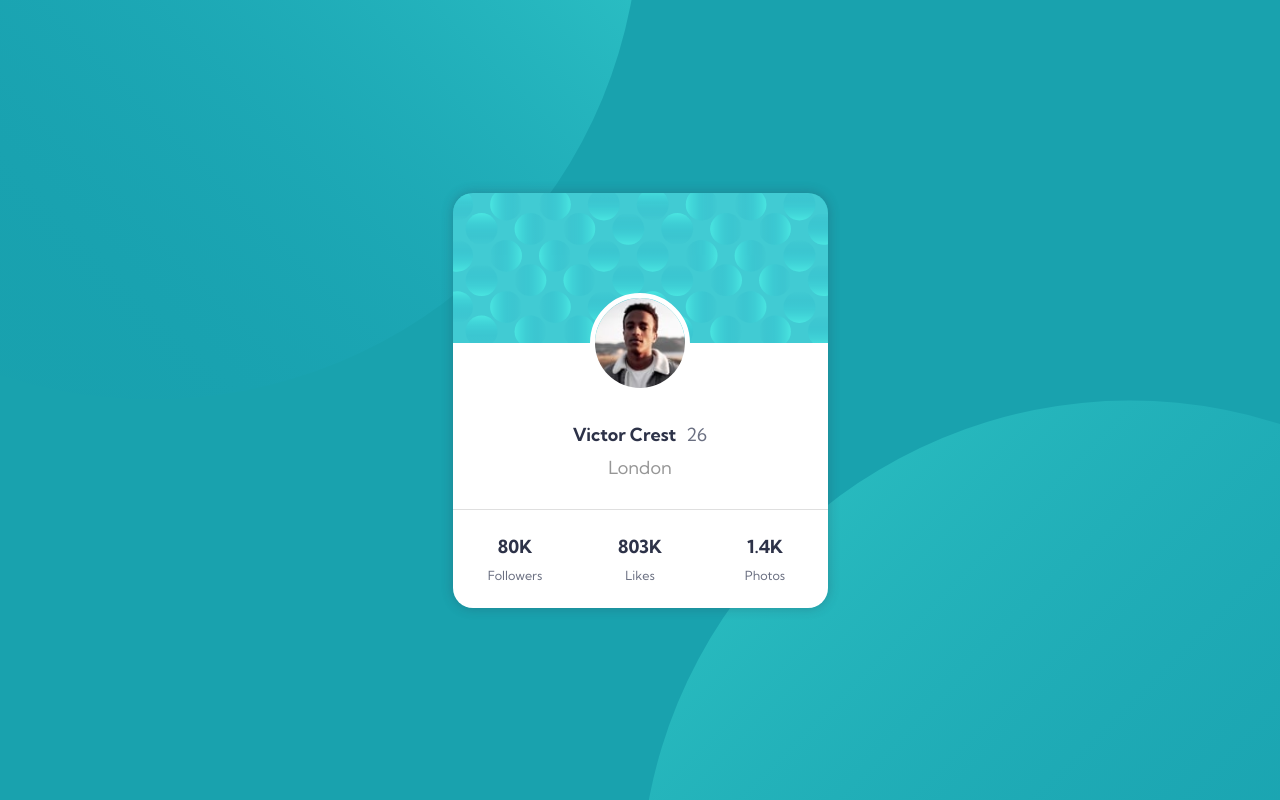
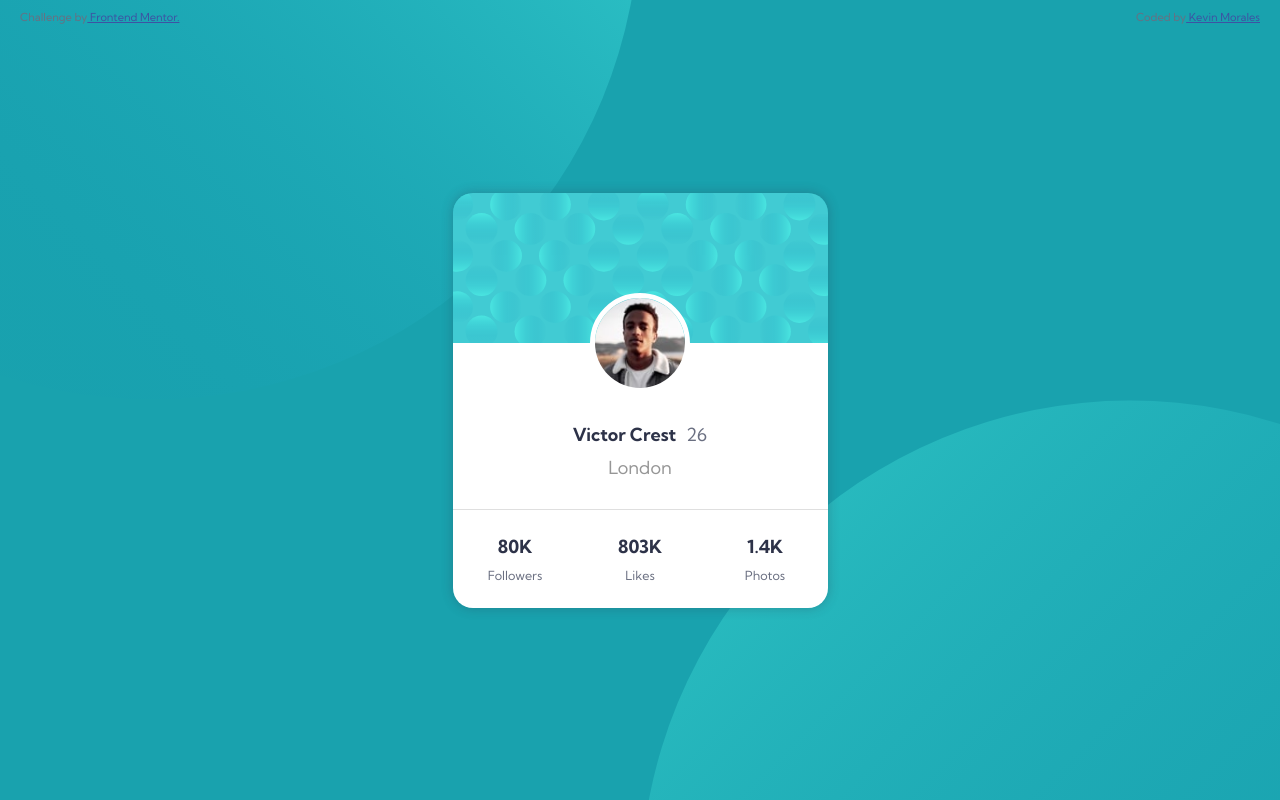
Before and after one commit to kefer16/Card_Material_Desing, a plain HTML site: page index.html in a window 1280 px wide. Drawn offline with Linux system fonts and the light colour scheme.

Commit message:
enlaces a mi página de hithub

```diff
--- a/index.html
+++ b/index.html
@@ -16,8 +16,8 @@
 
         <!-- Feel free to remove these styles or customise in your own stylesheet 👍 -->
     </head>
+
     <body>
-
         <div class="content">
             <div class="card">
                 <div class="card-top">
@@ -48,24 +48,24 @@
                     <img src="./images/image-victor.jpg" alt="" />
                 </div>
             </div>
-
-
-                <!-- <div class="attribution">
-                    Challenge by
-                    <a
+        </div>
+        <div class="attribution">
+            <p>
+                Challenge by<a
                     href="https://www.frontendmentor.io?ref=challenge"
                     target="_blank"
-                        >Frontend Mentor</a
-                    >. Coded by <a href="#">Kevin Morales</a>.
-
-                </div> -->
-                <!-- <img class="circle-top circles" src="./images/bg-pattern-top.svg" alt="">
-            <img class="circle-bottom circles" src="./images/bg-pattern-bottom.svg" alt=""> -->
+                >
+                    Frontend Mentor.</a
+                >
+            </p>
+            <p>
+                Coded by<a
+                    href="https://github.com/kefer16"
+                    target="_blank"
+                >
+                    Kevin Morales</a
+                >
+            </p>
         </div>
-
-
-
-
-
     </body>
 </html>
--- a/sass/styles.scss
+++ b/sass/styles.scss
@@ -106,13 +106,7 @@ body {
     }
 }
 
-.attribution {
-    font-size: 11px;
-    text-align: center;
-}
-.attribution a {
-    color: hsl(228, 45%, 44%);
-}
+
 
 .photo {
     position: absolute;
@@ -125,3 +119,24 @@ body {
         height: 100px;
     }
 }
+
+
+.attribution {
+
+    width: 100%;
+    position: fixed;
+    top: 0;
+    display: flex;
+    justify-content: space-between;
+    padding: 10px 20px;
+    p{
+        color: $Dark_grayish_blue;
+        font-weight: 400;
+        font-size: 11px;
+        a {
+            font-size: 11px;
+            font-weight: 400;
+            color: hsl(228, 45%, 44%);
+        }
+    }
+}
```
Also changed, not shown: css/styles.css. Lines whose indentation alone changed are shown as unchanged.
